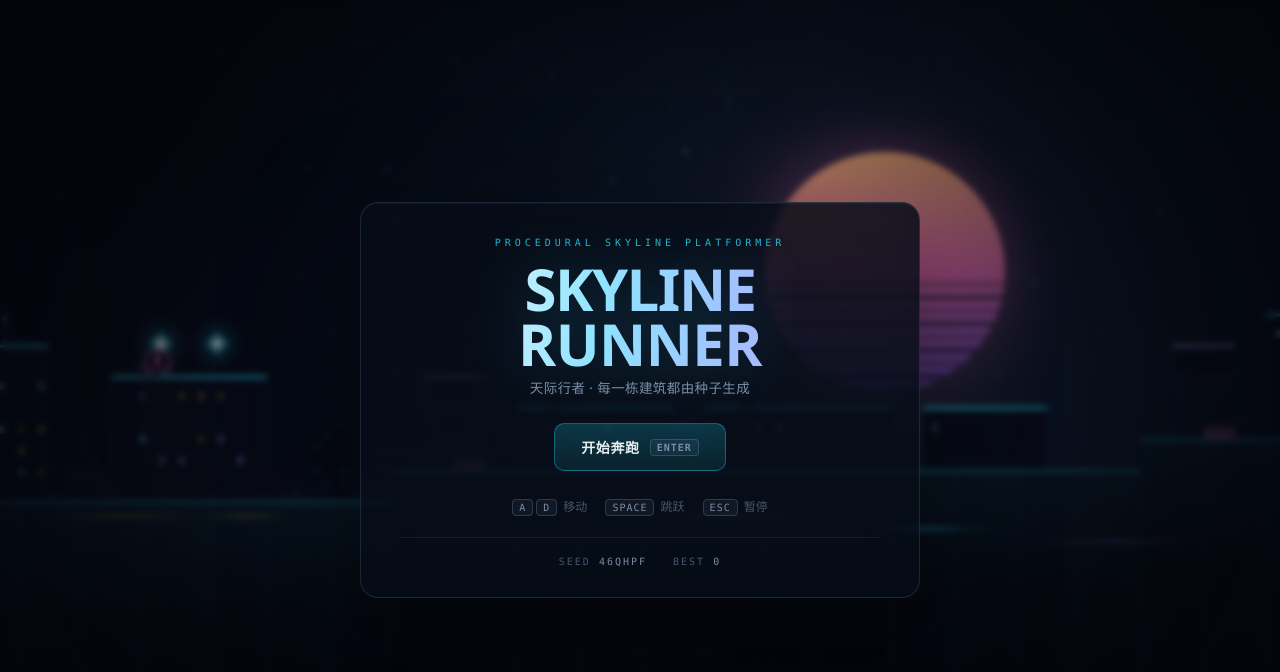
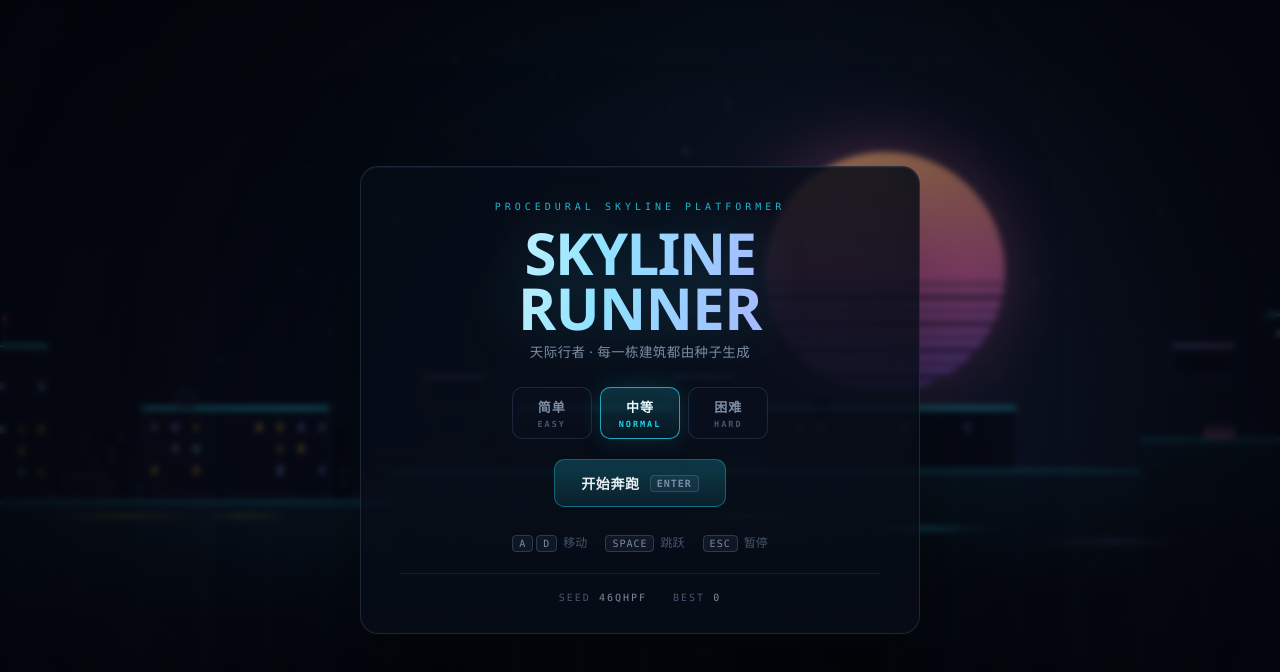
Before and after one commit to Wjd0011/skyline-runner, a plain HTML site: page index.html in a window 1280 px wide. Drawn offline with Linux system fonts and the light colour scheme.

Commit message:
feat: distance-based spawn ramp and easy/normal/hard modes

```diff
--- a/index.html
+++ b/index.html
@@ -17,6 +17,7 @@
   <div class="hud-block hud-left">
     <div class="hearts" id="hearts"></div>
   </div>
+  <div class="hud-diff" id="hud-diff">NORMAL</div>
   <div class="hud-block hud-right">
     <div class="stat">
       <span class="label">SCORE</span>
@@ -36,6 +37,11 @@
     <div class="kicker">PROCEDURAL SKYLINE PLATFORMER</div>
     <h1>SKYLINE<br /><span>RUNNER</span></h1>
     <p class="sub">天际行者 · 每一栋建筑都由种子生成</p>
+    <div class="diffs" id="diffs" role="group" aria-label="难度选择">
+      <button class="diff" data-diff="easy">简单<small>EASY</small></button>
+      <button class="diff active" data-diff="normal">中等<small>NORMAL</small></button>
+      <button class="diff" data-diff="hard">困难<small>HARD</small></button>
+    </div>
     <button class="btn primary" id="btn-start">开始奔跑 <kbd>ENTER</kbd></button>
     <div class="controls">
       <span><kbd>A</kbd><kbd>D</kbd> 移动</span>
@@ -65,7 +71,7 @@
       <div class="result"><span class="label">BEST</span><b id="final-best">0</b></div>
     </div>
     <button class="btn primary" id="btn-retry">再来一次 <kbd>ENTER</kbd></button>
-    <p class="seed-line">SEED <b id="final-seed">—</b></p>
+    <p class="seed-line">SEED <b id="final-seed">—</b> · <b id="final-diff">NORMAL</b></p>
   </section>
 </div>
 
--- a/src/config.js
+++ b/src/config.js
@@ -11,6 +11,7 @@
   airAcc: 2000,
   maxSpeed: 430,
   friction: 2600,
+  airDrag: 260,
   coyote: 0.1,
   buffer: 0.12,
   jumpCut: 2.2,
@@ -42,4 +43,46 @@
   maxHp: 3,
 };
 
+// Difficulty presets.
+// walker / flyer: [chance at ramp start, chance at ramp end]
+// speed: [enemy speed multiplier at start, at the end]
+// ramp: [start metres, end metres] — spawn pressure grows along the run
+export const DIFFICULTIES = {
+  easy: {
+    id: 'easy',
+    label: '简单',
+    labelEn: 'EASY',
+    hp: 4,
+    walker: [0.08, 0.40],
+    flyer: [0.08, 0.48],
+    speed: [0.82, 0.98],
+    ramp: [90, 720],
+    scoreMul: 0.8,
+  },
+  normal: {
+    id: 'normal',
+    label: '中等',
+    labelEn: 'NORMAL',
+    hp: 3,
+    walker: [0.16, 0.60],
+    flyer: [0.16, 0.78],
+    speed: [0.95, 1.10],
+    ramp: [70, 600],
+    scoreMul: 1,
+  },
+  hard: {
+    id: 'hard',
+    label: '困难',
+    labelEn: 'HARD',
+    hp: 2,
+    walker: [0.26, 0.78],
+    flyer: [0.26, 0.95],
+    speed: [1.06, 1.26],
+    ramp: [40, 500],
+    scoreMul: 1.3,
+  },
+};
+
+export const DEFAULT_DIFFICULTY = 'normal';
+
 export const SEED_GLYPHS = 'ABCDEFGHJKLMNPQRSTUVWXYZ23456789';
--- a/src/entities.js
+++ b/src/entities.js
@@ -11,8 +11,9 @@
     this.minX = spec.minX;
     this.maxX = spec.maxX;
     this.dir = -1;
-    this.speed = 54;
-    this.chaseSpeed = 112;
+    this.speedMul = spec.speedMul || 1;
+    this.speed = 54 * this.speedMul;
+    this.chaseSpeed = 112 * this.speedMul;
     this.t = Math.random() * 6;
     this.chasing = false;
     this.alive = true;
@@ -75,6 +76,7 @@
     this.amp = spec.amp || 40;
     this.speed = spec.speed || 1;
     this.t = Math.random() * 8;
+    this.speedMul = spec.speedMul || 1;
     this.alive = true;
     this.deadT = 0;
     this.attack = 0;
@@ -102,7 +104,7 @@
     const idleY = this.baseY + Math.sin(this.t * this.speed * 1.9) * this.amp;
 
     if (this.attack > 0.02) {
-      const k = Math.min(1, dt * 1.9 * this.attack);
+      const k = Math.min(1, dt * 1.9 * this.attack * this.speedMul);
       this.x += (pcx - this.x) * k;
       this.y += (pcy - 10 - this.y) * k;
     } else {
--- a/src/game.js
+++ b/src/game.js
@@ -5,22 +5,24 @@
 import { Walker, Flyer, Orb } from './entities.js';
 
 export class Game {
-  constructor(renderer, audio, seedInt, seedLabel) {
+  constructor(renderer, audio, seedInt, seedLabel, diff) {
     this.renderer = renderer;
     this.audio = audio;
+    this.diff = diff;
     this.seedInt = seedInt >>> 0;
     this.seedLabel = seedLabel;
     this.onOver = null;
+    this.onMilestone = null;
     this.reset();
   }
 
   reset() {
-    this.world = new World(this.seedInt);
+    this.world = new World(this.seedInt, this.diff);
     this.world.ensure(0);
     const c0 = this.world.chunks.get(0);
     const gy = c0 ? c0.groundY : 15;
     this.startX = 3 * TILE;
-    this.player = new Player(this.startX, gy * TILE - PHYS.h - 2);
+    this.player = new Player(this.startX, gy * TILE - PHYS.h - 2, this.diff.hp);
     this.enemies = [];
     this.orbs = [];
     this.particles = [];
@@ -31,6 +33,8 @@
     this.distance = 0;
     this.combo = 0;
     this.comboT = 0;
+    this.nextMilestone = 250;
+    this.milestone = 0;
     this.state = 'title';
     this.spawnChunkEntities(c0);
     this.syncCamera(true);
@@ -89,6 +93,11 @@
     this.updateCamera(dt);
 
     this.distance = Math.max(this.distance, Math.floor((p.x - this.startX) / 16));
+    if (this.distance >= this.nextMilestone) {
+      this.milestone = this.nextMilestone;
+      this.nextMilestone += 250;
+      if (this.onMilestone) this.onMilestone(this.milestone);
+    }
     this.comboT = Math.max(0, this.comboT - dt);
     if (this.comboT === 0) this.combo = 0;
     this.shake = Math.max(0, this.shake - dt * 2.4);
@@ -112,7 +121,7 @@
         o.alive = false;
         this.combo += 1;
         this.comboT = 2.4;
-        const gain = 10 * Math.min(this.combo, 5);
+        const gain = Math.round(10 * Math.min(this.combo, 5) * this.diff.scoreMul);
         this.score += gain;
         this.burst(o.x, o.y, 12, 'rgba(143,227,255,0.95)', 180);
         this.audio.pickup();
@@ -134,7 +143,7 @@
         e.alive = false;
         e.deadT = 0;
         p.vy = -640;
-        this.score += 50;
+        this.score += Math.round(50 * this.diff.scoreMul);
         this.combo += 1;
         this.comboT = 2.4;
         this.burst(b.x + b.w / 2, b.y + b.h / 2, 20, 'rgba(244,114,182,0.95)', 260);
--- a/src/main.js
+++ b/src/main.js
@@ -2,7 +2,7 @@
 import { Game } from './game.js';
 import { Audio } from './audio.js';
 import { seedToInt, randomSeed } from './rng.js';
-import { UI } from './config.js';
+import { DIFFICULTIES, DEFAULT_DIFFICULTY } from './config.js';
 
 const $ = (id) => document.getElementById(id);
 
@@ -14,15 +14,28 @@
 let seedLabel = (params.get('seed') || randomSeed()).toUpperCase().slice(0, 8);
 let seedInt = seedToInt(seedLabel);
 
-const BEST_KEY = 'skyline-runner.best.v1';
-let best = Number(localStorage.getItem(BEST_KEY) || 0);
-if (!Number.isFinite(best)) best = 0;
+const DIFF_KEY = 'skyline-runner.diff.v1';
+const BEST_KEY = 'skyline-runner.best.v2';
+
+let difficulty =
+  (params.get('diff') || localStorage.getItem(DIFF_KEY) || DEFAULT_DIFFICULTY).toLowerCase();
+if (!DIFFICULTIES[difficulty]) difficulty = DEFAULT_DIFFICULTY;
+
+function bestStorageKey(d) {
+  return `${BEST_KEY}.${d}`;
+}
+
+function readBest(d) {
+  const v = Number(localStorage.getItem(bestStorageKey(d)) || 0);
+  return Number.isFinite(v) ? v : 0;
+}
 
 let game = makeGame();
 
 function makeGame() {
-  const g = new Game(renderer, audio, seedInt, seedLabel);
+  const g = new Game(renderer, audio, seedInt, seedLabel, DIFFICULTIES[difficulty]);
   g.onOver = onGameOver;
+  g.onMilestone = (meters) => toast(`${meters} m`, 800);
   return g;
 }
 
@@ -46,9 +59,12 @@
   } else if (e.key === 'Escape' || e.key === 'p' || e.key === 'P') {
     togglePause();
   } else if (e.key === 'Enter') {
-    if (game.state === 'title') startRun();
-    else if (game.state === 'over') startRun();
+    if (game.state === 'title' || game.state === 'over') startRun();
     else if (game.state === 'paused') resumeRun();
+  } else if (e.key === '1' || e.key === '2' || e.key === '3') {
+    if (game.state === 'title') {
+      setDifficulty(e.key === '1' ? 'easy' : e.key === '2' ? 'normal' : 'hard');
+    }
   }
 });
 
@@ -103,12 +119,14 @@
 const scoreEl = $('score');
 const distEl = $('dist');
 const toastEl = $('toast');
-const flashEl = $('flash');
 
-for (let i = 0; i < UI.maxHp; i++) {
-  const h = document.createElement('div');
-  h.className = 'heart';
-  heartsEl.appendChild(h);
+function buildHearts(n) {
+  heartsEl.innerHTML = '';
+  for (let i = 0; i < n; i++) {
+    const h = document.createElement('div');
+    h.className = 'heart';
+    heartsEl.appendChild(h);
+  }
 }
 
 function showPanel(name) {
@@ -123,16 +141,11 @@
 }
 
 let toastTimer = 0;
-function toast(text) {
+function toast(text, ms = 1200) {
   toastEl.textContent = text;
   toastEl.classList.add('on');
   clearTimeout(toastTimer);
-  toastTimer = setTimeout(() => toastEl.classList.remove('on'), 1200);
-}
-
-function updateHearts() {
-  const hs = heartsEl.children;
-  for (let i = 0; i < hs.length; i++) hs[i].classList.toggle('off', i >= game.player.hp);
+  toastTimer = setTimeout(() => toastEl.classList.remove('on'), ms);
 }
 
 function updateHud() {
@@ -144,6 +157,33 @@
   }
 }
 
+// ---------------------------------------------------------------- difficulty
+
+function syncDifficultyUi() {
+  const d = DIFFICULTIES[difficulty];
+  for (const btn of $('diffs').querySelectorAll('.diff')) {
+    btn.classList.toggle('active', btn.dataset.diff === difficulty);
+  }
+  $('hud-diff').textContent = d.labelEn;
+  $('best-title').textContent = String(readBest(difficulty));
+  $('seed-label').textContent = seedLabel;
+}
+
+function setDifficulty(id) {
+  if (!DIFFICULTIES[id] || id === difficulty) return;
+  difficulty = id;
+  localStorage.setItem(DIFF_KEY, id);
+  game = makeGame();
+  buildHearts(DIFFICULTIES[id].hp);
+  syncDifficultyUi();
+  audio.start();
+  toast(`${DIFFICULTIES[id].label} ${DIFFICULTIES[id].labelEn}`, 900);
+}
+
+for (const btn of $('diffs').querySelectorAll('.diff')) {
+  btn.addEventListener('click', () => setDifficulty(btn.dataset.diff));
+}
+
 // ---------------------------------------------------------------- flow
 
 function startRun() {
@@ -151,9 +191,10 @@
   audio.start();
   game.reset();
   game.start();
+  buildHearts(game.player.maxHp);
+  $('hud-diff').textContent = DIFFICULTIES[difficulty].labelEn;
   hideOverlay();
-  updateHearts();
-  toast('RUN');
+  toast('A / D 移动 · SPACE 跳跃', 1800);
 }
 
 function pauseRun() {
@@ -175,14 +216,16 @@
 }
 
 function onGameOver(score, distance) {
-  if (score > best) {
-    best = score;
-    localStorage.setItem(BEST_KEY, String(best));
-  }
+  const key = bestStorageKey(difficulty);
+  const prev = readBest(difficulty);
+  if (score > prev) localStorage.setItem(key, String(score));
+  const best = Math.max(prev, score);
+
   $('final-score').textContent = String(score);
   $('final-dist').textContent = `${distance} m`;
   $('final-best').textContent = String(best);
   $('final-seed').textContent = seedLabel;
+  $('final-diff').textContent = DIFFICULTIES[difficulty].labelEn;
   showPanel('over');
 }
 
@@ -191,9 +234,8 @@
 $('btn-resume').addEventListener('click', resumeRun);
 $('btn-quit').addEventListener('click', () => {
   game.reset();
+  syncDifficultyUi();
   showPanel('title');
-  $('seed-label').textContent = seedLabel;
-  $('best-title').textContent = String(best);
 });
 
 $('seed-label').addEventListener('click', () => {
@@ -245,12 +287,12 @@
 }
 
 // init
-$('seed-label').textContent = seedLabel;
-$('best-title').textContent = String(best);
+buildHearts(DIFFICULTIES[difficulty].hp);
+syncDifficultyUi();
 showPanel('title');
 requestAnimationFrame(frame);
 
-// headless QA mode: ?auto=1 plays itself so the game can be smoke-tested
+// headless QA: ?auto=1 plays itself so the build can be smoke-tested
 if (params.has('auto')) {
   keys.right = true;
   setTimeout(startRun, 120);
--- a/src/player.js
+++ b/src/player.js
@@ -2,7 +2,7 @@
 import { clamp } from './rng.js';
 
 export class Player {
-  constructor(x, y) {
+  constructor(x, y, hp = UI.maxHp) {
     this.x = x;
     this.y = y;
     this.w = PHYS.w;
@@ -13,7 +13,8 @@
     this.coyote = 0;
     this.jumpBuf = 0;
     this.facing = 1;
-    this.hp = UI.maxHp;
+    this.maxHp = hp;
+    this.hp = hp;
     this.iframes = 0;
     this.alive = true;
     this.animT = 0;
--- a/src/world.js
+++ b/src/world.js
@@ -1,5 +1,6 @@
 import { TILE, CHUNK_W, CHUNK_H } from './config.js';
-import { mulberry32, clamp } from './rng.js';
+import { mulberry32, clamp, lerp } from './rng.js';
+import { DIFFICULTIES } from './config.js';
 
 export const EMPTY = 0;
 export const SOLID = 1;
@@ -9,8 +10,9 @@
 const CHUNK_PX = CHUNK_W * TILE;
 
 export class World {
-  constructor(seed) {
+  constructor(seed, diff = DIFFICULTIES.normal) {
     this.seed = seed >>> 0;
+    this.diff = diff || DIFFICULTIES.normal;
     this.chunks = new Map();
     this.newChunks = [];
     this.removedChunks = [];
@@ -39,6 +41,16 @@
 
   generate(i) {
     const rng = mulberry32((this.seed ^ Math.imul(i + 1013, 2654435761)) >>> 0);
+
+    // spawn pressure is a function of distance, not of the chunk alone:
+    // the first two chunks stay empty, then pressure ramps with the run.
+    const meters = (i * CHUNK_PX) / 16;
+    const [rampA, rampB] = this.diff.ramp;
+    const t = clamp((meters - rampA) / Math.max(1, rampB - rampA), 0, 1);
+    const walkerChance = lerp(this.diff.walker[0], this.diff.walker[1], t);
+    const flyerChance = lerp(this.diff.flyer[0], this.diff.flyer[1], t);
+    const speedMul = lerp(this.diff.speed[0], this.diff.speed[1], t);
+    const calm = i <= 1;
     const map = new Uint8Array(CHUNK_W * CHUNK_H);
     const phase = ((this.seed % 997) / 997) * Math.PI * 2;
     const groundY = clamp(15 + Math.round(Math.sin(i * 0.53 + phase) * 1.6), 12, 17);
@@ -87,7 +99,7 @@
       }
 
       // street hazard in the gap before this building
-      if (gap >= 2 && rng() < 0.5) {
+      if (!calm && gap >= 2 && rng() < 0.5) {
         const hx = gapStart + Math.floor(gap / 2);
         if (map[(groundY - 1) * CHUNK_W + hx] === EMPTY) {
           map[(groundY - 1) * CHUNK_W + hx] = HAZARD;
@@ -95,13 +107,14 @@
       }
 
       // rooftop enemies
-      if (w >= 3 && rng() < 0.52) {
+      if (!calm && w >= 3 && rng() < walkerChance) {
         spawns.push({
           type: 'walker',
           x: (x + w / 2) * TILE,
           y: top * TILE,
           minX: x * TILE + 8,
           maxX: (x + w) * TILE - 8,
+          speedMul,
         });
       }
 
@@ -124,7 +137,7 @@
     }
 
     // drones patrolling the air
-    if (rng() < 0.75) {
+    if (!calm && rng() < flyerChance) {
       const fx = (2 + Math.floor(rng() * (CHUNK_W - 4))) * TILE;
       spawns.push({
         type: 'flyer',
@@ -132,6 +145,7 @@
         y: (groundY - 3.4 - rng() * 1.8) * TILE,
         amp: 30 + rng() * 34,
         speed: 0.8 + rng() * 0.7,
+        speedMul,
       });
     }
 
--- a/style.css
+++ b/style.css
@@ -336,3 +336,70 @@
   .stat .value { font-size: 18px; }
   .controls { gap: 12px; font-size: 11px; }
 }
+
+/* ---------------- difficulty ---------------- */
+
+.diffs {
+  display: flex;
+  justify-content: center;
+  gap: 8px;
+  margin: 0 0 20px;
+}
+
+.diff {
+  appearance: none;
+  cursor: pointer;
+  display: flex;
+  flex-direction: column;
+  align-items: center;
+  gap: 3px;
+  padding: 9px 18px;
+  min-width: 80px;
+  border: 1px solid var(--line);
+  border-radius: 10px;
+  background: rgba(10, 16, 30, 0.5);
+  color: var(--muted);
+  font-family: var(--sans);
+  font-size: 13px;
+  font-weight: 600;
+  letter-spacing: 1px;
+  transition: border-color 0.18s ease, color 0.18s ease, background 0.18s ease, box-shadow 0.18s ease;
+}
+
+.diff small {
+  font-family: var(--mono);
+  font-size: 8.5px;
+  letter-spacing: 2px;
+  color: var(--dim);
+}
+
+.diff:hover { border-color: rgba(34, 211, 238, 0.4); color: var(--ink); }
+
+.diff.active {
+  border-color: rgba(34, 211, 238, 0.75);
+  color: #eafbff;
+  background: linear-gradient(180deg, rgba(34, 211, 238, 0.18), rgba(34, 211, 238, 0.05));
+  box-shadow: 0 0 26px rgba(34, 211, 238, 0.16);
+}
+
+.diff.active small { color: var(--cyan); }
+
+.hud-diff {
+  position: absolute;
+  left: 50%;
+  top: 20px;
+  transform: translateX(-50%);
+  font-family: var(--mono);
+  font-size: 9.5px;
+  letter-spacing: 2.6px;
+  color: var(--muted);
+  padding: 4px 12px;
+  border: 1px solid rgba(80, 110, 150, 0.25);
+  border-radius: 999px;
+  background: rgba(8, 13, 24, 0.45);
+}
+
+@media (max-width: 520px) {
+  .hud-diff { top: 14px; font-size: 8.5px; }
+  .diff { padding: 8px 12px; min-width: 64px; font-size: 12px; }
+}
```
Also changed, not shown: README.md, docs/preview.png, live-play.png (added), live-play2.png (added).
